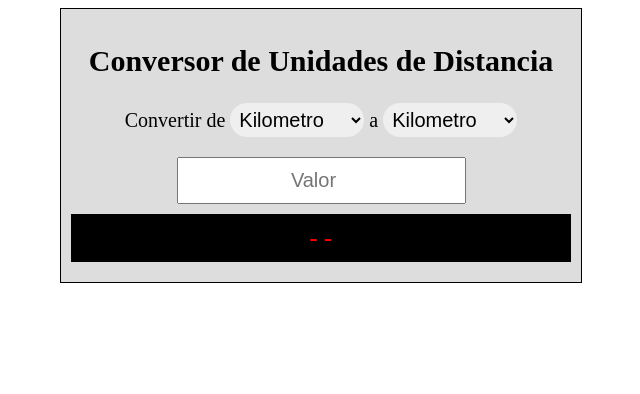
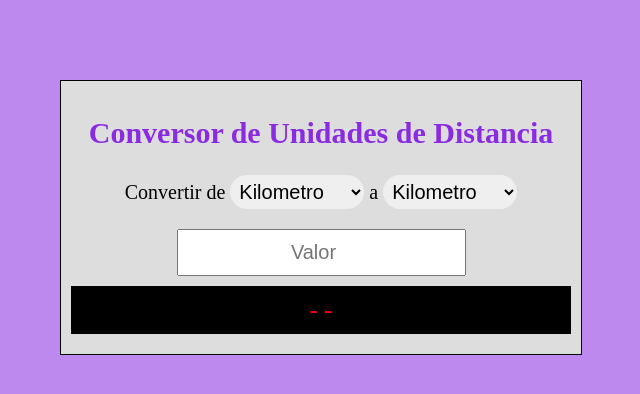
Before and after one commit to BryanCachimuel/Ruta_de_Aprendizaje_de_JavaScript, a PHP site: page / in a window 1280 px wide. Shown: the top 394 px of the page, without its empty margins (319-959 px from the left). Run offline with PHP 8.4, Linux system fonts and the light colour scheme.

Commit message:
agregando estilos a la parte visual del ejercicio

```diff
--- a/Conversor_Unidades_Distancia/publico/css/estilos.css
+++ b/Conversor_Unidades_Distancia/publico/css/estilos.css
@@ -1,3 +1,7 @@
+body{
+    background-color: rgba(137, 43, 226, 0.553);
+}
+
 .contenedor {
     max-width: 500px;
     margin: auto;
@@ -6,6 +10,11 @@
     padding: 10px;
     text-align: center;
     font-size: 20px;
+    margin-top: 80px;
+}
+
+.contenedor h2{
+    color: blueviolet;
 }
 
 .fila {
```
